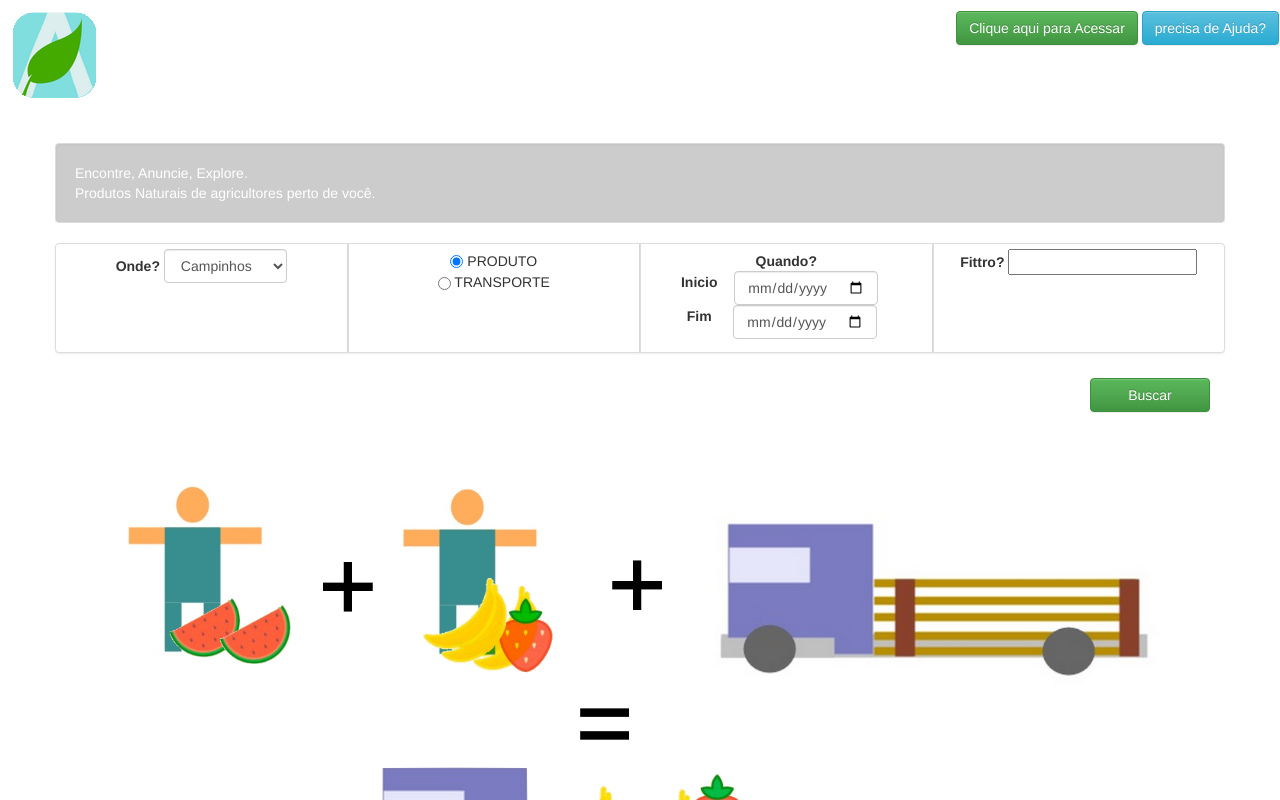
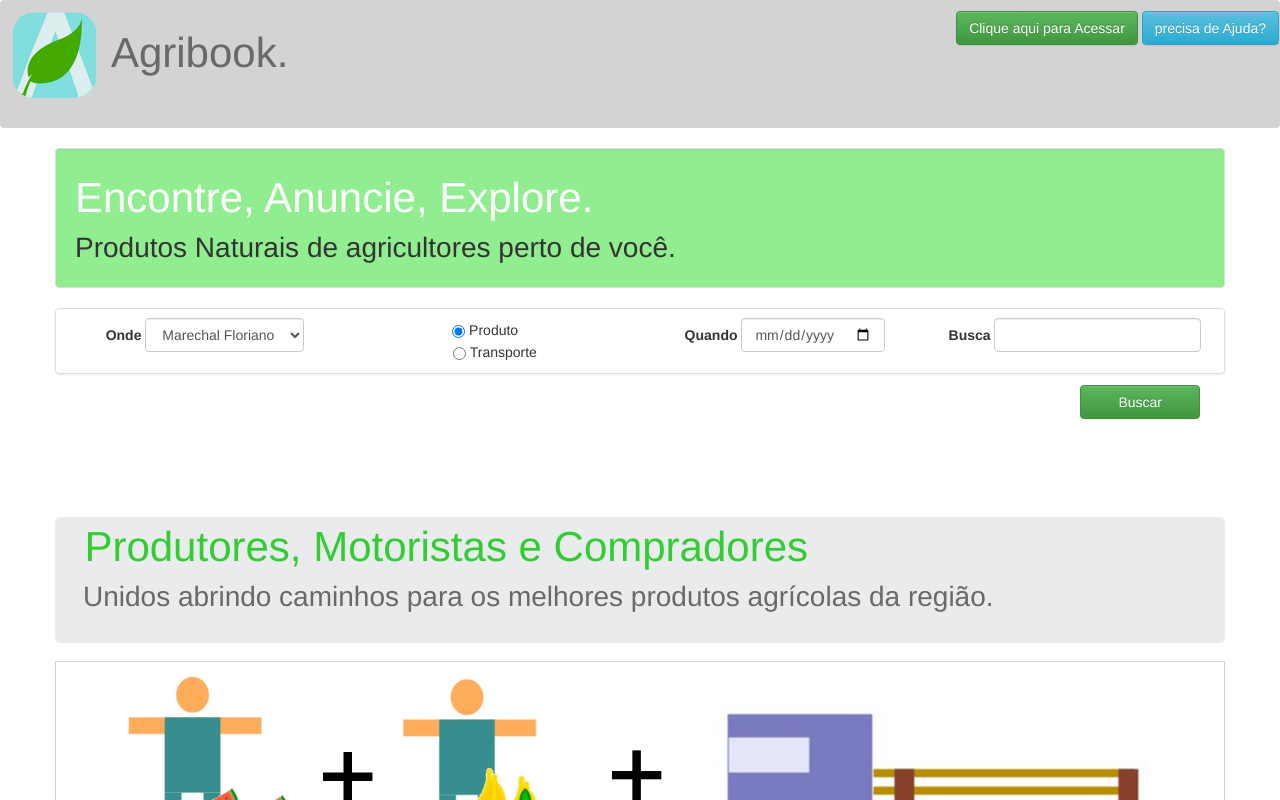
Before and after one commit to leuterio/hackfaesa-2-website, a website: page index.html in a window 1280 px wide. Shown: the top 800 px of the page. Drawn offline with nearby package versions, Linux system fonts and the light colour scheme.

Commit message:
Adicionado index foda

```diff
--- a/css/estilo.css
+++ b/css/estilo.css
@@ -1,10 +1,11 @@
 .citacao{
-    background:#CCC;
-    color:#FFF;
+    background: lightgreen;
+
 }
 .logo{
     display:inline-block;
     float: left;
+    height: 9em;
 
 }
 .logo .logo-img{
@@ -16,9 +17,10 @@
     margin: 10px;
 }
 .titulo{
-    font-size:34px;
-    padding-left: 10px;
-    color:#CCC;
+    font-size:3em;
+    color: dimgray;
+    position: relative;
+    bottom: 1em;
 }
 .login{
     display:inline-block;
@@ -26,13 +28,18 @@
     padding-top: 10px;
 }
 .busca .busca-item{
-    height:110px;
+    height:4em;
     padding-top:5px;
     text-align:center;
     background-color:white;
+    border: none;
+
     /*border: 1px solid black;*/
+
     vertical-align: middle;
 }
+
+
 .busca .busca-item input,
 .busca .busca-item select,
 .busca .busca-item label{
@@ -46,6 +53,9 @@
 }
 .imagem-principal{
     margin-top:60px;
+    position: relative;
+    top: 3em;
+    border: 1px solid lightgray !important;
 }
 .imagem-principal img{
     width: 90%;
@@ -68,21 +78,69 @@
     float:right;
     text-align:right;
 }
-.menu_borda_esq{
-      border-top-left-radius: 4px;
-      border-bottom-left-radius: 4px;
-      border-bottom-right-radius: 0px !important;
-      border-top-right-radius: 0px !important;
+
+
+.verde {
+    font-weight: 3em;
+    font-size: 3em;
+    color: #fff;
 }
-.menu_borda_dir{
-      border-top-left-radius: 0px;
-      border-bottom-left-radius: 0px;
-      border-bottom-right-radius: 4px !important;
-      border-top-right-radius: 4px !important;
+
+.subtitulo {
+    font-size: 2em;
 }
-.menu_borda{
-      border-top-left-radius: 0px;
-      border-bottom-left-radius: 0px;
-      border-bottom-right-radius: 0px !important;
-      border-top-right-radius: 0px !important;
+
+.transporte {
+
+
 }
+.produto {
+    position:relative;
+    right: 0.70em;
+}
+
+.navbar {
+    background-color: lightgray;
+    border-radius: none !important;
+}
+
+.tituloDescricao {
+    font-weight: 3em;
+    font-size: 3em;
+    color: limegreen;
+    position: relative;
+    left: 0.7em;
+}
+
+.subtituloDescricao {
+    font-weight: 3em;
+    font-size: 2em;
+    color: dimgray;
+    position: relative;
+    left: 1em;
+}
+
+.descricaoGeral{
+    position: relative;
+    top: 6em;
+    background-color: #eaebed;
+    border-radius: 5px;
+    height: 9em;
+}
+
+.botao-enviar {
+    position: relative;
+    right: 0.7em;
+    bottom: 1em;
+}
+
+.footer {
+    width: 100%;
+    height: 3em;
+    background-color: #eaebed;
+}
+
+.footerText {
+    text-align: center;
+    vertical-align: middle;
+}
--- a/index.html
+++ b/index.html
@@ -13,10 +13,10 @@
 <script src="https://maxcdn.bootstrapcdn.com/bootstrap/3.3.7/js/bootstrap.min.js"></script>
 
 <body ng-controller="HomeController as vm">
-    <div class="navbar navbar-app navbar-top bandeira">
+    <div class="navbar navbar-app navbar-top">
         <div class="mavbar-brand">
             <div class="logo">
-                <div class="logo-img"></div> <span class="titulo" ng-bind="vm.titulo"></span> </div>
+                <div class="logo-img"></div> <span class="titulo" ng-bind="vm.titulo">Agribook.</span> </div>
             <div class="login">
                 <button class="btn btn-success" ng-click="vm.acessar()">Clique aqui para Acessar</button> <span class="separador"></span>
                 <button class="btn btn-info" ng-click="vm.ajuda()">precisa de Ajuda?</button>
@@ -27,65 +27,69 @@
         <div class="row">
             <div class="well citacao">
                 <div class="verde">Encontre, Anuncie, Explore.</div>
-                <div>Produtos Naturais de agricultores perto de você.</div>
+                 <div class="subtitulo">Produtos Naturais de agricultores perto de você.</div>
             </div>
         </div>
         <div class="row busca">
             <form class="form-inline">
                 <div class="col-xs-12">
                     <div class="busca-container">
-                        <div class="row">
-                            <div class="form-group col-md-3 col-xs-12 busca-item thumbnail menu_borda_esq">
-                                <label for="onde">Onde?</label>
+                        <div class="row thumbnail">
+                            <div class="form-group col-md-3 col-xs-12 busca-item menu_borda_esq">
+                                <label for="onde">Onde</label>
                                 <select class="form-control" id="onde" ng-model="vm.itemBusca.onde">
-                                    <option value="Campinhos">Campinhos</option>
+                                    <option value="Marechal Floriano">Marechal Floriano</option>
+                                    <option value="Domingos Martins">Domingos Martins</option>
                                     <option value="Rio Bananal">Rio Bananal</option>
                                 </select>
                             </div>
-                            <div class=" col-md-3 col-xs-12 busca-item thumbnail menu_borda">
+                            <div class=" col-md-3 col-xs-12 busca-item  menu_borda">
                                 <div class="radio">
-                                    <label>
-                                        <input type="radio" name="tipo" id="tipo-produto" value="produto" checked ng-model="vm.itemBusca.tipo"> PRODUTO </label>
+                                    <label class="produto">
+                                        <input  type="radio" name="tipo" id="tipo-produto" value="produto" checked ng-model="vm.itemBusca.tipo"> Produto </label>
                                 </div>
                                 <div class="separador"></div>
                                 <div class="radio">
-                                    <label>
-                                        <input type="radio" name="tipo" id="tipo-transporte" value="transporte" ng-model="vm.itemBusca.tipo"> TRANSPORTE </label>
+                                    <label class="transporte">
+                                        <input  type="radio" name="tipo" id="tipo-transporte" value="transporte" ng-model="vm.itemBusca.tipo"> Transporte </label>
                                 </div>
                             </div>
-                            <div class="col-md-3 col-xs-12  busca-item thumbnail menu_borda">
+                            <div class="col-md-3 col-xs-12  busca-item  menu_borda">
                                 <div class="form-group">
-                                    <label>Quando?</label>
+                                        <label for="inicio">Quando</label>
+                                        <input type="date" class="form-control" id="inicio" ng-model="vm.itemBusca.inicio">
                                 </div>
-                                <div class="form-group">
-                                    <div class="col-xs-2">
-                                        <label for="inicio">Inicio</label>
-                                    </div>
-                                    <div class="col-xs-10">
-                                        <input type="date" class="form-control" id="inicio" ng-model="vm.itemBusca.inicio"> </div>
-                                </div>
-                                <br>
-                                <div class="form-group">
-                                    <div class="col-xs-2">
-                                        <label for="fim">Fim </label>
-                                    </div>
-                                    <div class="col-xs-10">
-                                        <input type="date" class="form-control" id="fim" ng-model="vm.itemBusca.fim"> </div>
-                                </div>
+
                             </div>
-                            <div class="form-group  col-md-3 col-xs-12  busca-item thumbnail menu_borda_dir">
-                                <label for="nomeProduto">Fittro?</label>
-                                <input type="text" ng-model="vm.filtro" /> </div>
+                            <div class="form-group  col-md-3 col-xs-12  busca-item  menu_borda_dir">
+                                <label for="nomeProduto">Busca</label>
+                                <input type="text" class="form-control" ng-model="vm.filtro" />
+                            </div>
                         </div>
                     </div>
                 </div>
-                <div class="form-group col-xs-3 busca-btn-submit pull-right">
+                 <div class="form-group col-xs-3 busca-btn-submit pull-right botao-enviar">
                     <button type="submit" class="btn btn-success pull-right" ng-click="vm.buscar()">Buscar</button>
                 </div>
             </form>
         </div>
+
+        <div class="row">
+            <div class="descricaoGeral">
+                <div class="tituloDescricao">Produtores, Motoristas e Compradores</div>
+                 <div class="subtituloDescricao">Unidos abrindo caminhos para os melhores produtos agrícolas da região.</div>
+            </div>
+        </div>
+
         <div class="row imagem-principal"> <img src="img/Esquema.png" alt="mapa" class="img-responsive center-block" /> </div>
     </div>
+    <br>
+    <br>
+    <br>
+    <div class="footer">
+        <div class="footerText">Todos os direitos reservados 2016 ®</div>
+    <div>
+
     <script src="bower_components/angular/angular.min.js"></script>
     <script src="js/app.js"></script>
     <script src="js/home.controller.js"></script>
```
Also changed, not shown: busca.html (added, +52 -0 lines), produto.html (added, +39 -0 lines).
